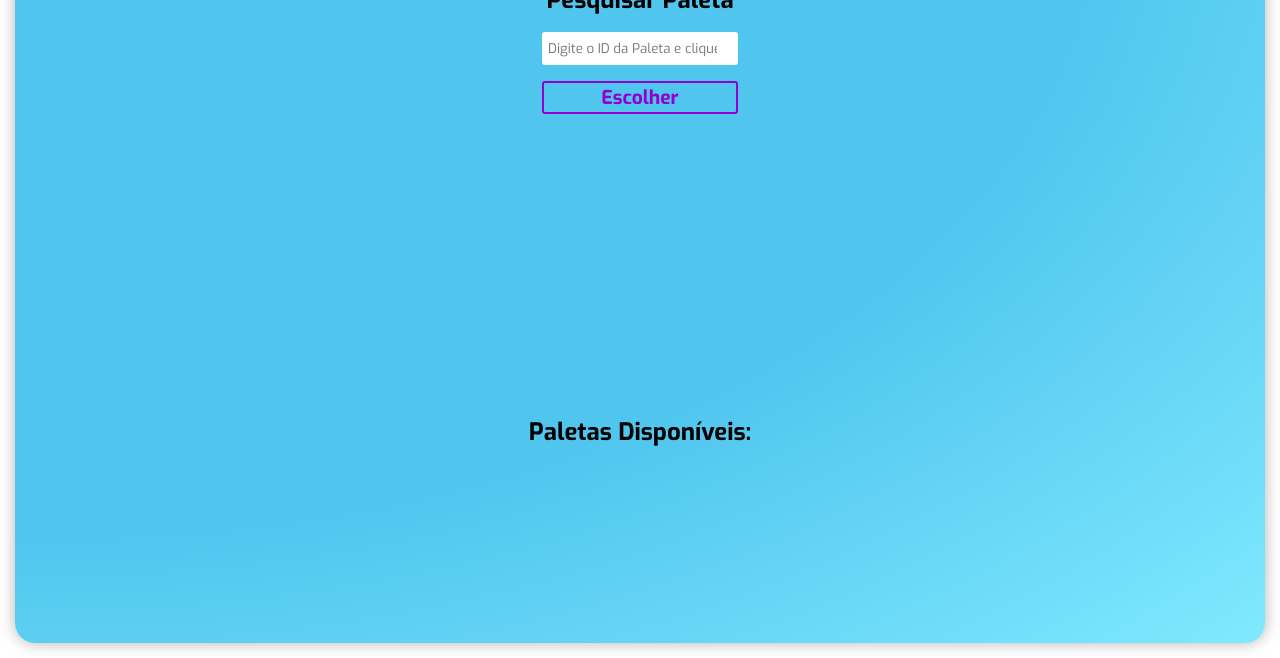
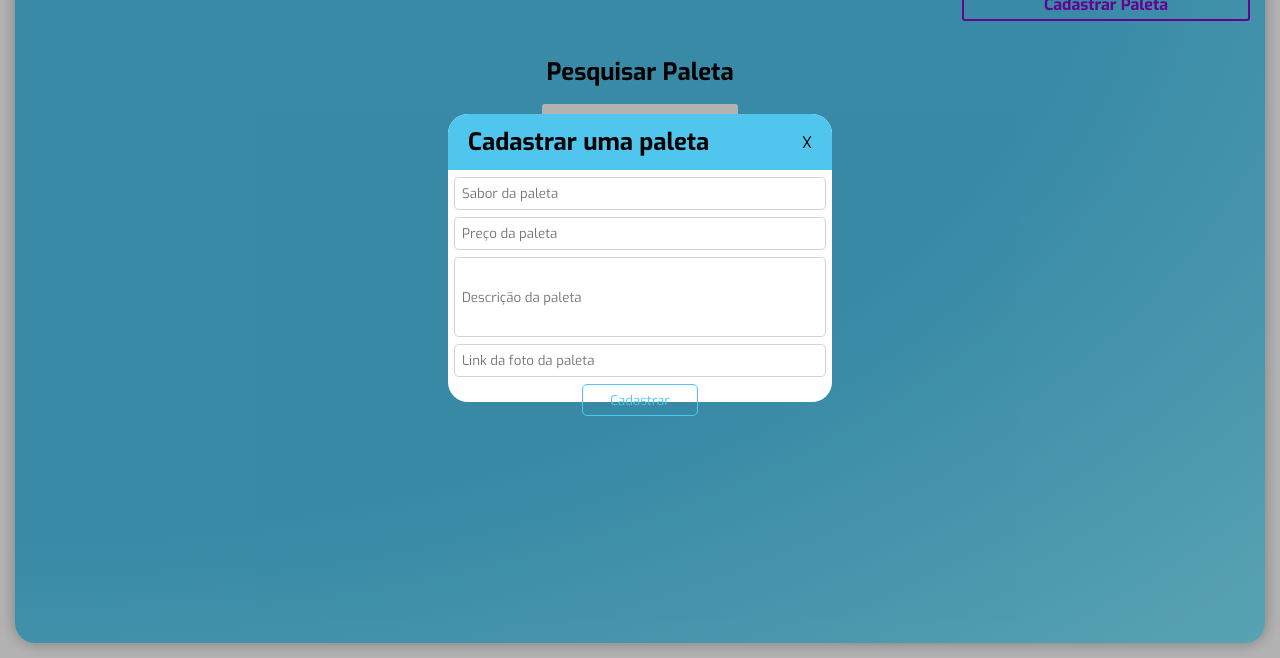
Before and after one commit to IvanBorba/ElGeladonFrontEndVanilla, a plain HTML site: page index.html in a window 1280 px wide. Shown: the part 142-800 px from the top of the page. Drawn offline with Linux system fonts and the light colour scheme; no server answers.

Commit message:
feature: Aula 4 - final

```diff
--- a/assets/script.js
+++ b/assets/script.js
@@ -1,32 +1,7 @@
-// async function listarTodasAsPaletas() {
-//   // async e await, para dizer pro código esperar antes de continuar
-//   const resposta = await fetch("http://localhost:3000/paletas/listar-todas");
-
-//   // tratamento da resposta
-//   const paletas = await resposta.json();
-
-//   paletas.forEach((elemento) => {
-//     document.getElementById("paletaList").insertAdjacentHTML(
-//       "beforeend",
-//       `
-//         <div class="PaletaListaItem">
-//           <div>
-//             <div class="PaletaListaItem__sabor">${elemento.sabor}</div>
-//             <div class="PaletaListaItem__preco">R$ ${elemento.preco}</div>
-//             <div class="PaletaListaItem__descricao">${elemento.descricao}</div>
-//           </div>
-//           <img class="PaletaListaItem__foto" src="./${elemento.foto}" alt="Paleta de Doce de Leite" />
-//         </div>
-//       `
-//     );
-//   });
-// }
-
-// listarTodasAsPaletas();
-
 // Variaveis auxiliares
 
 const baseUrl = "http://localhost:3000";
+let listaDePaletas = [];
 
 // Requisições
 
@@ -35,11 +10,15 @@ const buscarTodasAsPaletas = async () => {
 
   const paletas = await resposta.json();
 
+  listaDePaletas = paletas;
+
   return paletas;
 };
 
 const buscarPaletaPorId = async (id) => {
   const resposta = await fetch(`${baseUrl}/paletas/paleta/${id}`);
+
+  console.log(resposta);
 
   if (resposta.status === 404) {
     return false;
@@ -136,8 +115,21 @@ imprimirTodasAsPaletas();
 const imprimirUmaPaletaPorId = async () => {
   document.getElementById("paletaPesquisada").innerHTML = "";
 
-  const input = document.getElementById("inputIdPaleta");
-  const id = input.value;
+  const input = document.getElementById("inputBuscaSaborPaleta");
+  const sabor = input.value;
+
+  const paletaSelecionada = listaDePaletas.find((elem) => elem.sabor === sabor);
+
+  if (paletaSelecionada === undefined) {
+    const mensagemDeErro = document.createElement("p");
+    mensagemDeErro.id = "mensagemDeErro";
+    mensagemDeErro.classList.add("MensagemDeErro");
+    mensagemDeErro.innerText = "Nenhuma paleta encontrada";
+
+    document.getElementById("paletaPesquisada").appendChild(mensagemDeErro);
+  }
+
+  const id = paletaSelecionada._id;
 
   const paleta = await buscarPaletaPorId(id);
 
@@ -163,3 +155,43 @@ const imprimirUmaPaletaPorId = async () => {
     `;
   }
 };
+
+const mostrarModalCriacao = () => {
+  document.getElementById("fundoModal").style.display = "flex";
+};
+
+const esconderModalCriacao = () => {
+  document.getElementById("inputSabor").value = "";
+  document.getElementById("inputPreco").value = "";
+  document.getElementById("inputDescricao").value = "";
+  document.getElementById("inputFoto").value = "";
+
+  document.getElementById("fundoModal").style.display = "none";
+};
+
+const cadastrarNovaPaleta = async () => {
+  const sabor = document.getElementById("inputSabor").value;
+  const preco = document.getElementById("inputPreco").value;
+  const descricao = document.getElementById("inputDescricao").value;
+  const foto = document.getElementById("inputFoto").value;
+
+  const paleta = await criarPaleta(sabor, descricao, foto, preco);
+
+  document.getElementById("paletaList").insertAdjacentHTML(
+    "beforeend",
+    `
+    <div class="CartaoPaleta">
+      <div class="CartaoPaleta__infos">
+        <h4>${paleta.sabor}</h4>
+        <span>R$${paleta.preco.toFixed(2)}</span>
+        <p>${paleta.descricao}</p>
+      </div>
+      <img src="./${paleta.foto}" alt="Paleta sabor ${
+      paleta.sabor
+    }" class="CartaoPaleta__foto"/>
+    </div>
+  `
+  );
+
+  esconderModalCriacao();
+};
--- a/assets/style.css
+++ b/assets/style.css
@@ -33,9 +33,16 @@ html {
   display: flex;
   justify-content: space-around;
   color: rgb(0, 0, 0);
+  margin-top: 2rem;
 }
 
-.Home > div {
+.Home > .PesquisarPaleta {
+  display: flex;
+  justify-content: center;
+  color: rgb(0, 0, 0);
+}
+
+.Home > .Home__container {
   display: flex;
   justify-content: center;
   color: rgb(0, 0, 0);
@@ -164,14 +171,12 @@ html {
 .PesquisarPaleta {
   width: calc(20vw - 60px);
   padding: 0 40vw;
-  height: 50vh;
 }
 
 .PesquisarPaleta > .PesquisarPaleta__container {
   display: flex;
   flex-direction: column;
   width: 100%;
-  height: 30vh;
 }
 
 .PesquisarPaleta > .PesquisarPaleta__container > input {
@@ -181,7 +186,7 @@ html {
   border-radius: 3px;
 }
 
-.PesquisarPaleta > .PesquisarPaleta__container > button {
+.botao-padrao {
   background-color: transparent;
   border-radius: 3px;
   border: 2px solid #9400d3;
@@ -189,4 +194,94 @@ html {
   font-size: larger;
   font-weight: 700;
   height: 33px;
+  cursor: pointer;
 }
+
+.botao-cadastro {
+  padding: 0.1rem 5rem;
+  font-size: medium;
+}
+
+.botao-padrao:hover {
+  color: #50c5ee;
+  background-color: #9400d3;
+}
+
+.NovaPaleta__container {
+  width: 100%;
+  height: 5vh;
+  display: flex;
+  justify-content: flex-end;
+  align-items: center;
+}
+
+.fundo-modal {
+  display: none;
+  width: 100vw;
+  height: 100vh;
+  position: fixed;
+  top: 0;
+  left: 0;
+  background-color: #0000004d;
+  display: flex;
+  align-items: center;
+  justify-content: center;
+}
+
+.fundo-modal > .modal {
+  width: 30vw;
+  height: 36vh;
+  background-color: white;
+  border-radius: 20px;
+}
+
+.fundo-modal > .modal > .cabecalho-modal {
+  width: calc(100% - 40px);
+  height: 7vh;
+  background-color: #50c5ee;
+  border-radius: 20px 20px 0 0;
+  display: flex;
+  justify-content: space-between;
+  align-items: center;
+  padding: 0 20px;
+  user-select: none;
+}
+
+.fundo-modal > .modal > .cabecalho-modal > span {
+  cursor: pointer;
+}
+
+.fundo-modal > .modal > .corpo-modal {
+  display: flex;
+  flex-direction: column;
+  width: calc(100% - 14px);
+  padding: 0 7px;
+  align-items: center;
+}
+
+.fundo-modal > .modal > .corpo-modal > input {
+  width: calc(100% - 14px);
+  border: 1px solid #0000002d;
+  border-radius: 5px;
+  padding: 7px;
+  margin-top: 7px;
+}
+
+.fundo-modal > .modal > .corpo-modal > .input-descricao {
+  height: 8vh;
+}
+
+.fundo-modal > .modal > .corpo-modal > button {
+  width: 9vw;
+  height: 4vh;
+  margin-top: 7px;
+  border: 1px solid #50c5ee;
+  color: #50c5ee;
+  background-color: transparent;
+  border-radius: 5px;
+}
+
+.fundo-modal > .modal > .corpo-modal > button:hover {
+  color: white;
+  background-color: #50c5ee;
+}
--- a/index.html
+++ b/index.html
@@ -19,15 +19,25 @@
         </div>
       </header>
 
+      <div class="NovaPaleta__container">
+        <button
+          onclick="mostrarModalCriacao()"
+          class="botao-padrao botao-cadastro"
+        >
+          Cadastrar Paleta
+        </button>
+      </div>
+
       <h2>Pesquisar Paleta</h2>
       <div class="PesquisarPaleta">
         <div class="PesquisarPaleta__container">
           <input
-            type="number"
-            id="inputIdPaleta"
-            placeholder="Digite o ID da Paleta e clique em escolher"
+            id="inputBuscaSaborPaleta"
+            placeholder="Digite o sabor da Paleta e clique em escolher"
           />
-          <button onclick="imprimirUmaPaletaPorId()">Escolher</button>
+          <button class="botao-padrao" onclick="imprimirUmaPaletaPorId()">
+            Escolher
+          </button>
           <div class="PaletaPesquisada" id="paletaPesquisada"></div>
         </div>
       </div>
@@ -36,6 +46,41 @@
       <div class="Home__container">
         <div class="PaletaLista" id="paletaList"></div>
       </div>
+
+      <div class="fundo-modal" id="fundoModal">
+        <div class="modal">
+          <div class="cabecalho-modal">
+            <h2>Cadastrar uma paleta</h2>
+            <span onclick="esconderModalCriacao()">X</span>
+          </div>
+          <div class="corpo-modal">
+            <input
+              class="input-sabor"
+              placeholder="Sabor da paleta"
+              id="inputSabor"
+            />
+            <input
+              type="number"
+              class="input-preco"
+              id="inputPreco"
+              placeholder="Preço da paleta"
+            />
+            <input
+              class="input-descricao"
+              placeholder="Descrição da paleta"
+              id="inputDescricao"
+            />
+            <input
+              class="input-foto"
+              placeholder="Link da foto da paleta"
+              id="inputFoto"
+            />
+            <button class="botao-modal" onclick="cadastrarNovaPaleta()">
+              Cadastrar
+            </button>
+          </div>
+        </div>
+      </div>
     </div>
     <script src="./assets/script.js"></script>
   </body>
```
